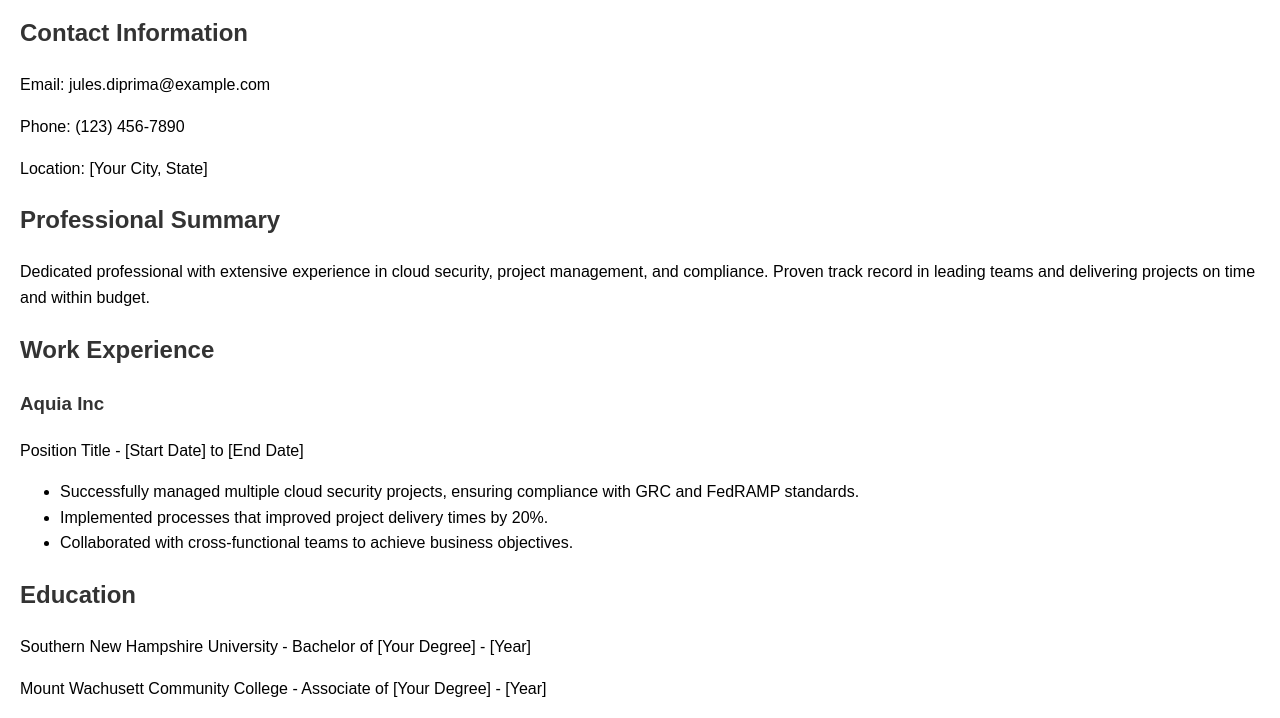
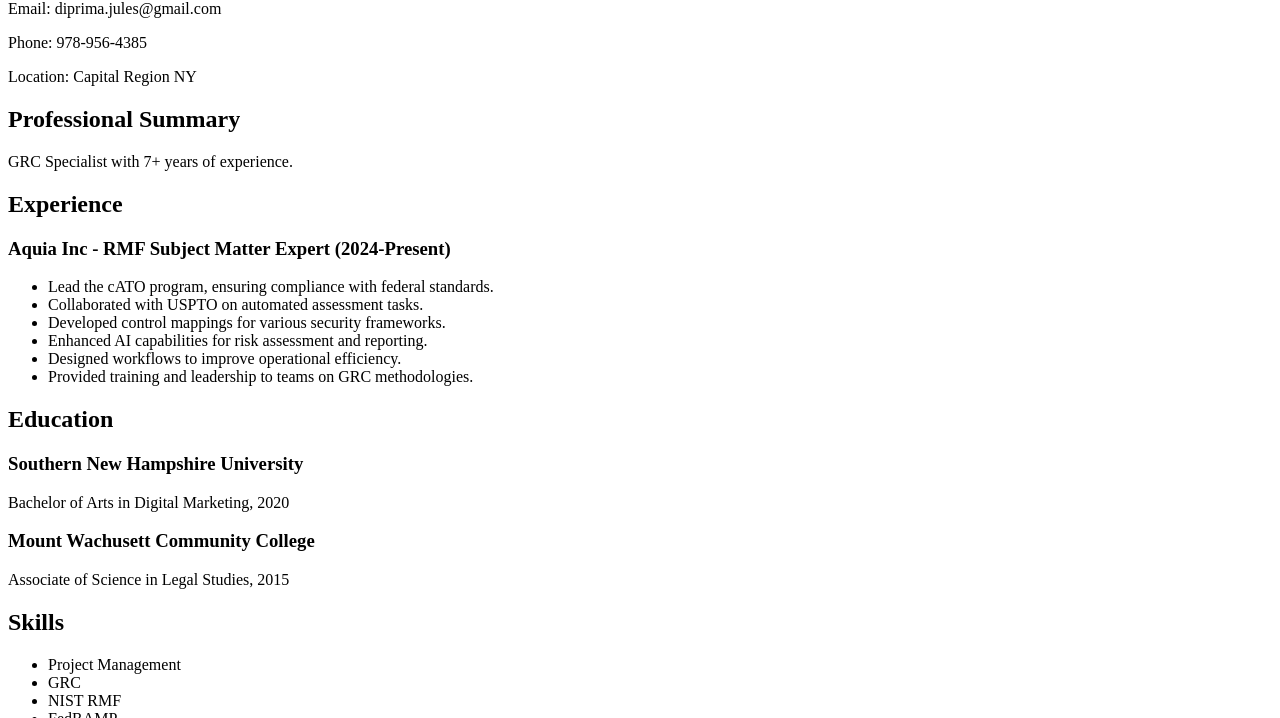
Before and after one commit to jmdiprima/cloud-resume-aws, a plain HTML site: page index.html in a window 1280 px wide. Shown: the part 80-798 px from the top of the page. Drawn offline with Linux system fonts and the light colour scheme.

Commit message:
Updated index.html with resume details for Jules DiPrima

```diff
--- a/index.html
+++ b/index.html
@@ -3,41 +3,30 @@
 <head>
     <meta charset="UTF-8">
     <meta name="viewport" content="width=device-width, initial-scale=1.0">
-    <title>Jules DiPrima's Resume</title>
-    <style>
-        body { font-family: Arial, sans-serif; line-height: 1.6; margin: 20px; }
-        h1, h2, h3 { color: #333; }
-        .contact-info, .summary, .experience, .education, .skills { margin-bottom: 20px; }
-    </style>
+    <title>Jules DiPrima - Resume</title>
 </head>
 <body>
     <h1>Jules DiPrima</h1>
-    <div class="contact-info">
-        <h2>Contact Information</h2>
-        <p>Email: jules.diprima@example.com</p>
-        <p>Phone: (123) 456-7890</p>
-        <p>Location: [Your City, State]</p>
-    </div>
-    <div class="summary">
+    <p>Email: diprima.jules@gmail.com</p>
+    <p>Phone: 978-956-4385</p>
+    <p>Location: Capital Region NY</p>
     <h2>Professional Summary</h2>
-        <p>Dedicated professional with extensive experience in cloud security, project management, and compliance. Proven track record in leading teams and delivering projects on time and within budget.</p>
-    </div>
-    <div class="experience">
-        <h2>Work Experience</h2>
-        <h3>Aquia Inc</h3>
-        <p>Position Title - [Start Date] to [End Date]</p>
+    <p>GRC Specialist with 7+ years of experience.</p>
+    <h2>Experience</h2>
+    <h3>Aquia Inc - RMF Subject Matter Expert (2024-Present)</h3>
     <ul>
-            <li>Successfully managed multiple cloud security projects, ensuring compliance with GRC and FedRAMP standards.</li>
-            <li>Implemented processes that improved project delivery times by 20%.</li>
-            <li>Collaborated with cross-functional teams to achieve business objectives.</li>
+        <li>Lead the cATO program, ensuring compliance with federal standards.</li>
+        <li>Collaborated with USPTO on automated assessment tasks.</li>
+        <li>Developed control mappings for various security frameworks.</li>
+        <li>Enhanced AI capabilities for risk assessment and reporting.</li>
+        <li>Designed workflows to improve operational efficiency.</li>
+        <li>Provided training and leadership to teams on GRC methodologies.</li>
     </ul>
-    </div>
-    <div class="education">
     <h2>Education</h2>
-        <p>Southern New Hampshire University - Bachelor of [Your Degree] - [Year]</p>
-        <p>Mount Wachusett Community College - Associate of [Your Degree] - [Year]</p>
-    </div>
-    <div class="skills">
+    <h3>Southern New Hampshire University</h3>
+    <p>Bachelor of Arts in Digital Marketing, 2020</p>
+    <h3>Mount Wachusett Community College</h3>
+    <p>Associate of Science in Legal Studies, 2015</p>
     <h2>Skills</h2>
     <ul>
         <li>Project Management</li>
@@ -57,6 +46,10 @@
         <li>Control Assessment</li>
         <li>Security Engineering</li>
     </ul>
-    </div>
+    <h2>Links</h2>
+    <ul>
+        <li><a href="https://www.linkedin.com/in/jules-diprima">LinkedIn</a></li>
+        <li><a href="https://github.com/jmdiprima">GitHub</a></li>
+    </ul>
 </body>
 </html>
```
Lines whose indentation alone changed are shown as unchanged.
